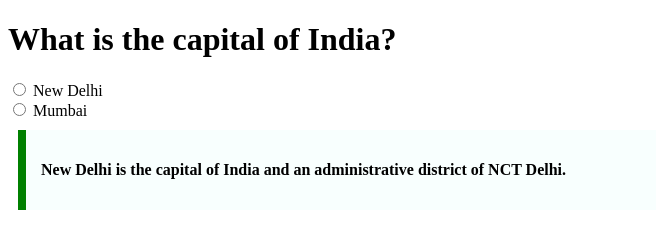
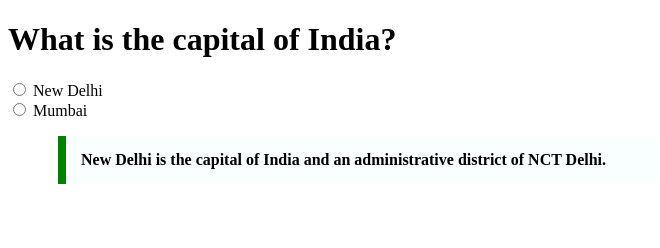
Before and after one commit to acciojob/trivia-LakshmikalaGorige, a website: page main.html in a window 1280 px wide. Shown: the whole page, without its empty margins (0-660 px from the left). Drawn offline with Linux system fonts and the light colour scheme.

Commit message:
created a submission

```diff
--- a/main.html
+++ b/main.html
@@ -24,8 +24,8 @@
 
         <input type="radio" id="f" name="capital">
         <label for="f">Mumbai</label><br>
-	<blockquote class="main">
-        <p>New Delhi is the capital of India and an administrative district of NCT Delhi.</p>
+	<blockquote>
+        <p class="main">New Delhi is the capital of India and an administrative district of NCT Delhi.</p>
     </blockquote>
     <script type="text/javascript" src="./script.js">
 </script>
```
